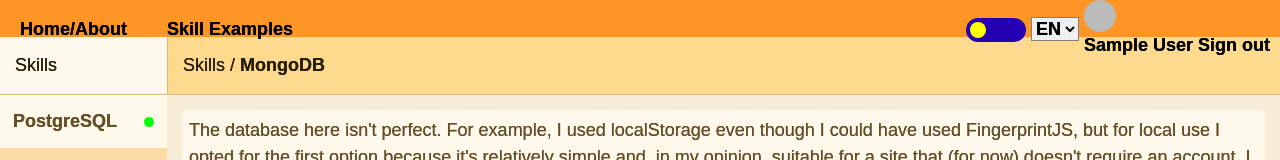
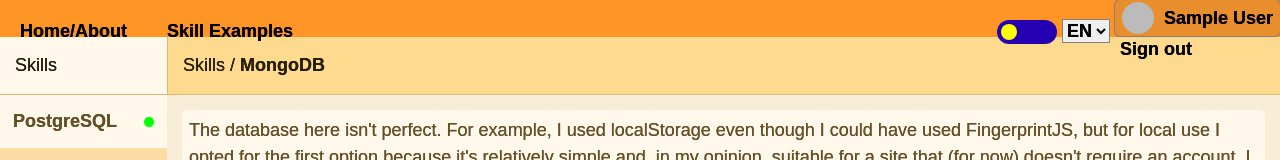
Before and after one commit to Tecrak/portfolio, a Next.js app: page /en/page/examples/mongodb in a window 1280 px wide. Shown: the top 160 px of the page. Built offline with nearby package versions, Linux system fonts and the light colour scheme; no server answers; sample sign-in values are in the browser's storage.

Commit message:
Better logInBttn design

```diff
--- a/app/[locale]/components/LogInBttn.tsx
+++ b/app/[locale]/components/LogInBttn.tsx
@@ -2,13 +2,21 @@
 import { useSession, signIn, signOut } from "next-auth/react";
 import Image from "next/image";
 import "./styles/LogInBttn.css";
+import { useState } from "react";
 
 export default function AuthButton() {
   const { data: session } = useSession();
+  const [isMenuOpen, setIsMenuOpen] = useState(true);
 
   if (session) {
     return (
       <div className="loggedInBlock">
+        <div
+          className="loggedInUser"
+          onClick={() => {
+            setIsMenuOpen(!isMenuOpen);
+            console.log(isMenuOpen);
+          }}>
           <Image
             src={session.user?.image ?? ""}
             width={32}
@@ -17,7 +25,12 @@ export default function AuthButton() {
             alt="avatar"
           />
           <span>{session.user?.name}</span>
+        </div>
+        <ul className="loggInMenu">
+          <li style={isMenuOpen ? { display: "block" } : { display: "none" }}>
             <button onClick={() => signOut()}>Sign out</button>
+          </li>
+        </ul>
       </div>
     );
   }
--- a/app/[locale]/components/activePathName.tsx
+++ b/app/[locale]/components/activePathName.tsx
@@ -38,8 +38,8 @@ export function ActivePathName() {
       <div className="switchers">
         <ThemeSwitchBttn />
         <LangSwitchBttn />
-        <LogInBttn />
       </div>
+      <LogInBttn />
     </nav>
   );
 }
--- a/app/[locale]/components/styles/LogInBttn.css
+++ b/app/[locale]/components/styles/LogInBttn.css
@@ -6,4 +6,18 @@
   align-items: center;
   justify-content: center;
   border-radius: 100%;
+  cursor: pointer;
 }
+.loggedInUser {
+  display: flex;
+  background: rgba(94, 94, 94, 0.137);
+  justify-content: space-between;
+  align-items: center;
+  box-shadow: 0px 0px 1px 1px grey;
+  padding: 2px;
+  border-radius: 5px;
+  position: relative;
+}
+.loggedInUser > * {
+  margin: 0px 5px;
+}
```
Lines whose indentation alone changed are shown as unchanged.
